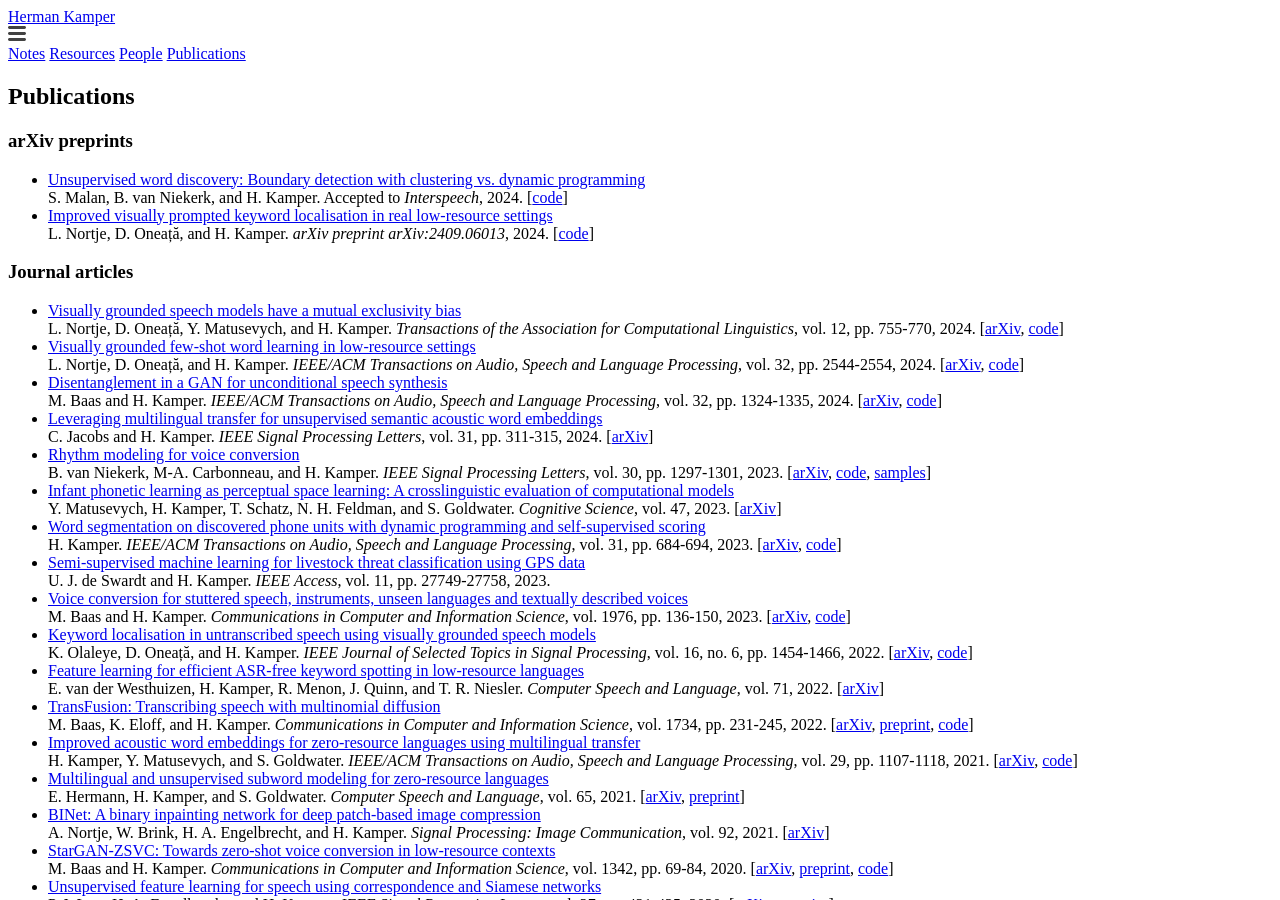
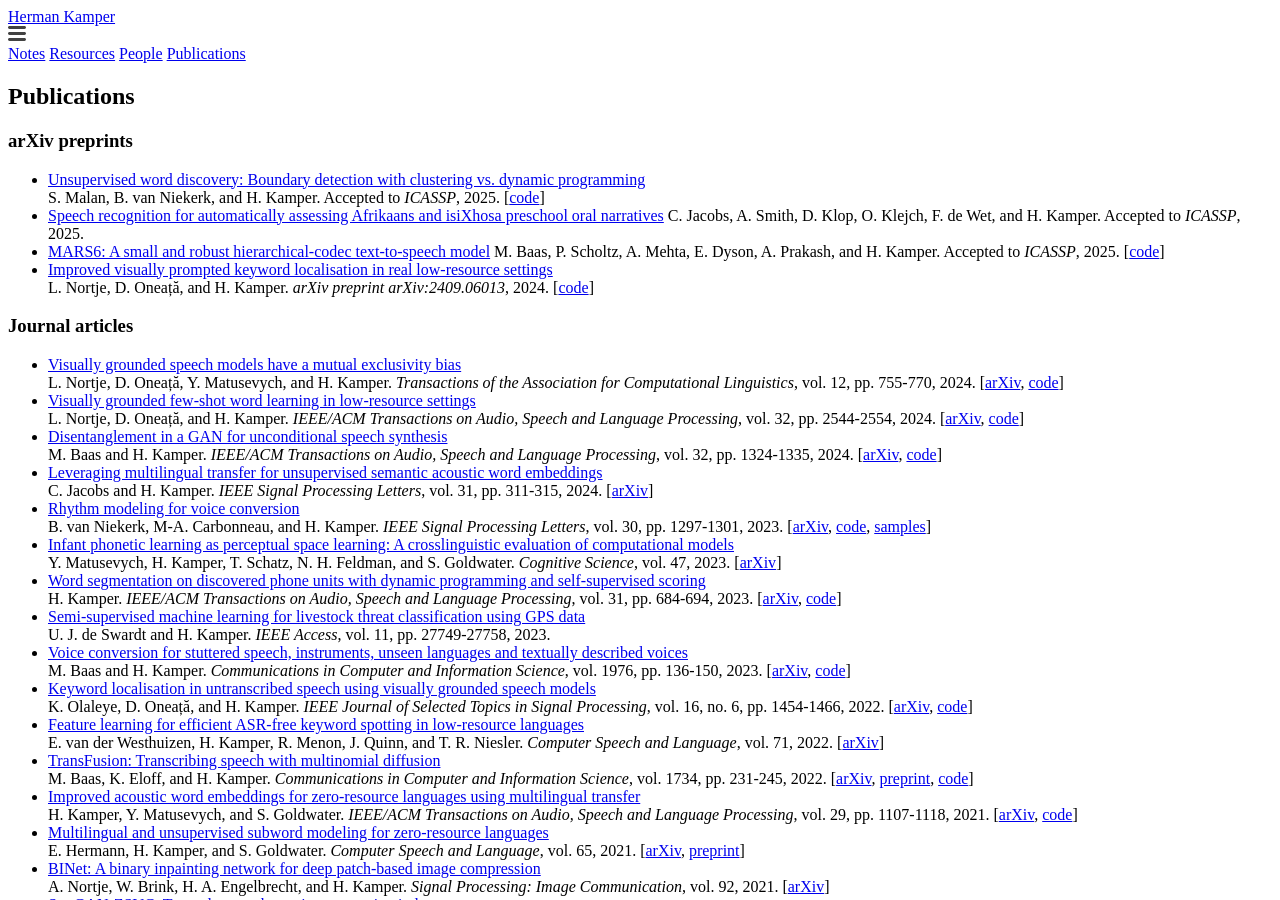
Before and after one commit to kamperh/kamperh.github.io, a Jekyll site: the page built from publications.md, in a window 1280 px wide and 900 px high. Built offline with Jekyll 4.4.1, drawn with Linux system fonts in a browser that asks for light colours; a style sheet for code colours, icons or effects is not loaded.

Commit message:
Update publications.md

```diff
--- a/publications.md
+++ b/publications.md
@@ -11,7 +11,11 @@ order: 5
 ### arXiv preprints
 
 - [Unsupervised word discovery: Boundary detection with clustering vs. dynamic programming](https://arxiv.org/abs/2409.14486)
-  S. Malan, B. van Niekerk, and H. Kamper. Accepted to *Interspeech*, 2024. [[code](https://s-malan.github.io/prom-seg-clus/)]
+  S. Malan, B. van Niekerk, and H. Kamper. Accepted to *ICASSP*, 2025. [[code](https://s-malan.github.io/prom-seg-clus/)]
+- [Speech recognition for automatically assessing Afrikaans and isiXhosa preschool oral narratives](https://arxiv.org/abs/2501.06478)
+  C. Jacobs, A. Smith, D. Klop, O. Klejch, F. de Wet, and H. Kamper. Accepted to *ICASSP*, 2025.
+- [MARS6: A small and robust hierarchical-codec text-to-speech model](https://arxiv.org/abs/2501.05787 )
+  M. Baas, P. Scholtz, A. Mehta, E. Dyson, A. Prakash, and H. Kamper. Accepted to *ICASSP*, 2025. [[code](https://camb-ai.github.io/mars6-turbo/)]
 - [Improved visually prompted keyword localisation in real low-resource settings](https://arxiv.org/abs/2409.06013)
   L. Nortje, D. Oneață, and H. Kamper. *arXiv preprint arXiv:2409.06013*, 2024. [[code](https://github.com/LeanneNortje/low-resource_VPKL)]
 
```
